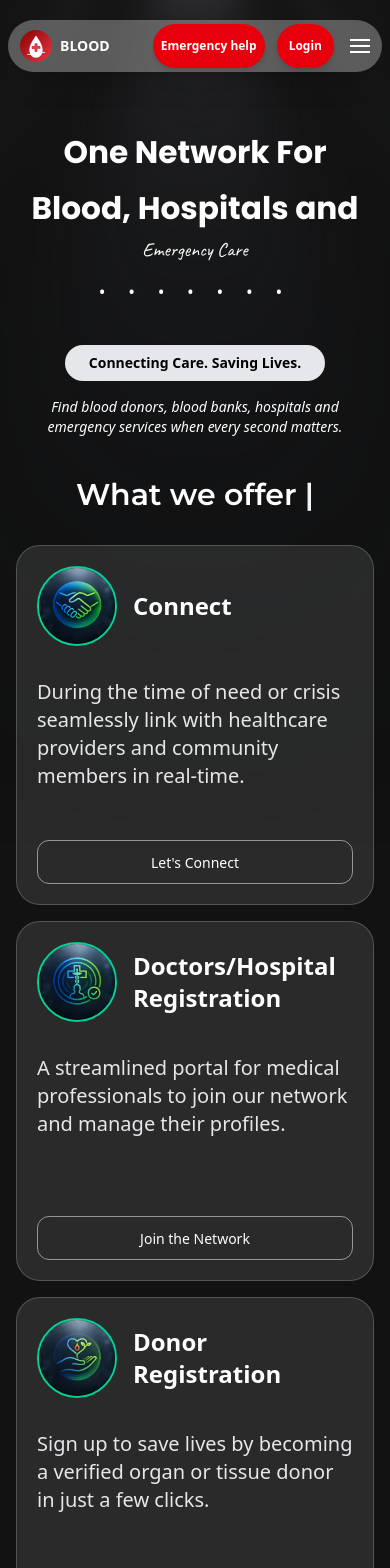
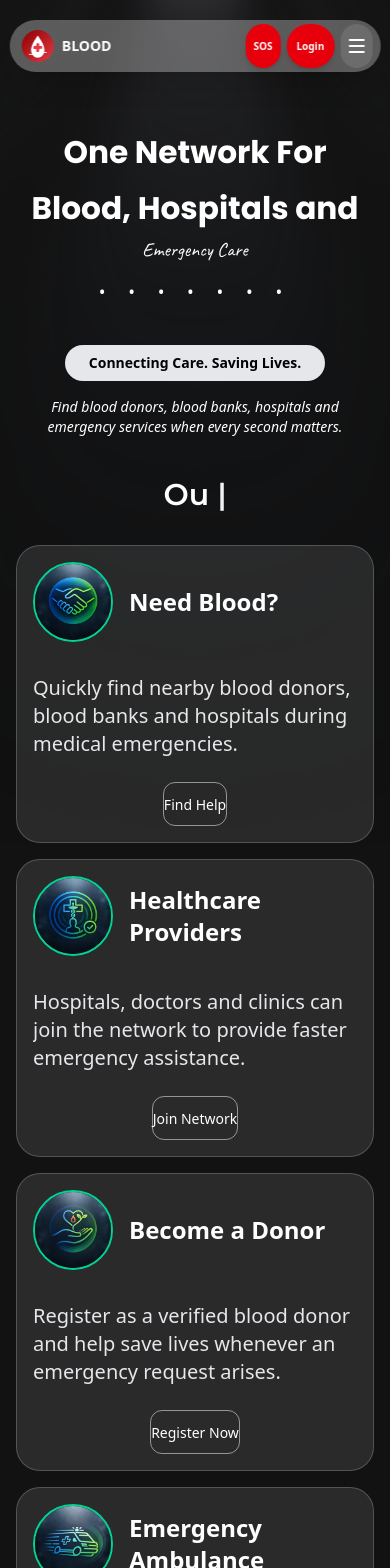
Before and after one commit to UTRINO-UTKARSH/Blood.Net, a React (Vite) app in the folder version2/: page / in a window 390 px wide. Shown: the top 1568 px of the page. Built offline with nearby package versions, Linux system fonts and the light colour scheme.

Commit message:
navbar update,hero+sectin2 update and media query

```diff
--- a/version2/src/components/Cards.jsx
+++ b/version2/src/components/Cards.jsx
@@ -4,7 +4,7 @@ const Cards = ({ title, desc, img, theme, value })=>{
     ? "hover:shadow-red-600/60 shadow-red-900"
     : "hover:shadow-blue-600/90 shadow-blue-700";
   return (
-    <div className={`flex flex-col transition-all duration-300 hover:-translate-y-2 hover:shadow-xl shadow-blue-900 bg-white/10 backdrop-blur-md border border-white/20 p-5 sm:p-7 w-full sm:w-80 md:w-84 lg:w-90 min-h-[360px] sm:h-[400px] rounded-3xl text-white ${shadowClass}`}>
+    <div className={`flex flex-col transition-all duration-300 hover:-translate-y-2 hover:shadow-xl shadow-blue-900 bg-white/10 backdrop-blur-md border border-white/20 sm:p-5 w-full sm:w-80 md:w-84 lg:w-80 min-w-4 max-md:p-4 sm:h-100 rounded-3xl text-white ${shadowClass}`}>
 
 
       <div className='flex items-center gap-4 mb-8 sm:mb-20'>
@@ -27,7 +27,7 @@ const Cards = ({ title, desc, img, theme, value })=>{
       </div>
 
       <div className='mt-6 flex justify-center'>
-        <button className='w-full border border-white/50 py-2.5 rounded-xl hover:bg-white hover:text-black transition-all font-medium active:scale-95'>
+        <button className='w-full border border-white/50 py-2.5 rounded-xl hover:bg-white hover:text-black transition-all font-medium active:scale-95 max-sm:w-fit'>
           {value}
         </button>
       </div>
--- a/version2/src/components/Navbar.jsx
+++ b/version2/src/components/Navbar.jsx
@@ -1,12 +1,31 @@
-import React, { useState } from 'react'
+import React, { useEffect, useState } from 'react'
 import { Link } from 'react-router-dom'
+const Navbar = () => {
+  const [scrolled,setscrolled] = useState(false);
 
-const Navbar = () => {
+  useEffect(()=>{
+    let ticking = false
+    const handelscroll = ()=>{
+      if(!ticking){
+        requestAnimationFrame(()=>{
+          setscrolled(window.scrollY>80);
+          ticking = false
+        })
+        ticking = true
+      }
+    }
+    window.addEventListener('scroll',handelscroll,{passive:true})
+    return ()=>{window.removeEventListener('scroll',handelscroll)}
+  },[])
   const [isOpen, setIsOpen] = useState(false);
 
   return (
     <>
-      <nav className='fixed top-5 left-0 right-0 z-50 flex bg-white/30 backdrop-blur-md rounded-full mx-2 sm:mx-4 md:mx-auto w-auto md:w-full md:max-w-5xl items-center justify-between py-1 sm:py-2 px-2 sm:px-3 md:px-6 Nav shadow-xl gap-1 sm:gap-2 md:gap-6'>
+     <nav className={`fixed left-1/2 -translate-x-1/2 z-50 flex items-center justify-between rounded-full Nav shadow-xl gap-1 sm:gap-2 md:gap-6 transition-all duration-300
+  ${scrolled
+    ? "top-0 w-[95%] max-w-5xl bg-[#1f1f1f]/90 backdrop-blur-xl shadow-2xl py-2 px-6"
+    : "top-5 w-[95%] md:w-full max-w-5xl bg-white/30 backdrop-blur-md py-1 sm:py-2 px-2 md:px-6"
+  }`}>
 
         {/* Logo */}
         <div className='text-sm sm:text-base md:text-lg cursor-pointer font-bold text-white flex items-center gap-1 sm:gap-2 shrink-0'>
@@ -21,92 +40,57 @@ const Navbar = () => {
         <ul className='hidden md:flex items-center gap-3 lg:gap-6 font-medium text-white text-sm'>
           <li><Link to="/" className='hover:text-red-600 cursor-pointer transition-colors text-sm'>Home</Link></li>
           <li className='relative group'>
-            <span className='hover:text-red-600 cursor-pointer transition-colors text-sm'>
-              Services
-            </span>
-             <div className='absolute top-full left-0 mt-5 group-hover:block bg-[#1f1f1f]  backdrop-blur-md rounded-2xl border border-white/10 shadow-[0_10px_30px_rgba(0,0,0,0.5)] min-w-48  overflow-hidden z-50 opacity-0 invisible translate-y-2 group-hover:opacity-100 group-hover:visible group-hover:translate-y-0 transition-all duration-100'>
-             <div></div>
-              <ul className='flex flex-col px-1 py-6  gap-1'>
-                <li>
-                  <Link to="/knowledge/blood-types" className=' px-4 py-2 text-white hover:text-red-600 hover:bg-white/20 rounded-xl transition-all text-sm'>
-                    Blood Donors
-                  </Link>
-                </li>
-                <li>
-                  <Link to="/knowledge/donation-process" className='block px-4 py-2 text-white hover:text-red-600 hover:bg-white/20 rounded-xl transition-all text-sm'>
-                    Blood Banks
-                  </Link>
-                </li>
-                <li>
-                  <Link to="/knowledge/eligibility" className='block px-4 py-2 text-white hover:text-red-600 hover:bg-white/20 rounded-xl transition-all text-sm'>
-                    Hospitals
-                  </Link>
-                </li>
-                <li>
-                  <Link to="/knowledge/faq" className='block px-4 py-2 text-white hover:text-red-600 hover:bg-white/20 rounded-xl transition-all text-sm'>
-                    Doctors
-                  </Link>
-                </li>
-                <li>
-                  <Link to="/knowledge/faq" className='block px-4 py-2 text-white hover:text-red-600 hover:bg-white/20 rounded-xl transition-all text-sm'>
-                    Ambulance Services
-                  </Link>
-                </li>
+            <span className='hover:text-red-600 cursor-pointer transition-colors text-sm'>Services</span>
+            <div className='absolute top-full left-0 mt-5 bg-[#1f1f1f] backdrop-blur-md rounded-2xl border border-white/10 shadow-[0_10px_30px_rgba(0,0,0,0.5)] min-w-48 overflow-hidden z-50 opacity-0 invisible translate-y-2 group-hover:opacity-100 group-hover:visible group-hover:translate-y-0 transition-all duration-100'>
+              <ul className='flex flex-col px-1 py-6 gap-1'>
+                <li><Link to="/knowledge/blood-types" className='px-4 py-2 text-white hover:text-red-600 hover:bg-white/20 rounded-xl transition-all text-sm'>Blood Donors</Link></li>
+                <li><Link to="/knowledge/donation-process" className='block px-4 py-2 text-white hover:text-red-600 hover:bg-white/20 rounded-xl transition-all text-sm'>Blood Banks</Link></li>
+                <li><Link to="/knowledge/eligibility" className='block px-4 py-2 text-white hover:text-red-600 hover:bg-white/20 rounded-xl transition-all text-sm'>Hospitals</Link></li>
+                <li><Link to="/knowledge/faq" className='block px-4 py-2 text-white hover:text-red-600 hover:bg-white/20 rounded-xl transition-all text-sm'>Doctors</Link></li>
+                <li><Link to="/knowledge/faq" className='block px-4 py-2 text-white hover:text-red-600 hover:bg-white/20 rounded-xl transition-all text-sm'>Ambulance Services</Link></li>
               </ul>
             </div>
           </li>
 
-            <li className='relative group'>
-            <span className='hover:text-red-600 cursor-pointer transition-colors text-sm'>
-              Knowledge
-            </span>
-
-            {/* Dropdown */}
-            <div className='absolute top-full left-1/2 -translate-x-1/2 mt-5 group-hover:block bg-[#1f1f1f] backdrop-blur-md rounded-2xl border border-white/10 shadow-[0_10px_30px_rgba(0,0,0,0.5)] min-w-48 overflow-hidden z-50 opacity-0 invisible translate-y-2 group-hover:opacity-100 group-hover:visible group-hover:translate-y-0 transition-all duration-100'>
-              <ul className='flex flex-col px-1 py-6  gap-1'>
-                <li>
-                  <Link to="/knowledge/blood-types" className=' px-4 py-2 text-white hover:text-red-600 hover:bg-white/20 rounded-xl transition-all text-sm'>
-                    First Aid
-                  </Link>
-                </li>
-                <li>
-                  <Link to="/knowledge/donation-process" className='block px-4 py-2 text-white hover:text-red-600 hover:bg-white/20 rounded-xl transition-all text-sm'>
-                    Blood Donation Guide
-                  </Link>
-                </li>
-                <li>
-                  <Link to="/knowledge/eligibility" className='block px-4 py-2 text-white hover:text-red-600 hover:bg-white/20 rounded-xl transition-all text-sm'>
-                    Organ Donation Guide
-                  </Link>
-                </li>
-                <li>
-                  <Link to="/knowledge/faq" className='block px-4 py-2 text-white hover:text-red-600 hover:bg-white/20 rounded-xl transition-all text-sm'>
-                    FAQ
-                  </Link>
-                </li>
+          <li className='relative group'>
+            <span className='hover:text-red-600 cursor-pointer transition-colors text-sm'>Knowledge</span>
+            <div className='absolute top-full left-1/2 -translate-x-1/2 mt-5 bg-[#1f1f1f] backdrop-blur-md rounded-2xl border border-white/10 shadow-[0_10px_30px_rgba(0,0,0,0.5)] min-w-48 overflow-hidden z-50 opacity-0 invisible translate-y-2 group-hover:opacity-100 group-hover:visible group-hover:translate-y-0 transition-all duration-100'>
+              <ul className='flex flex-col px-1 py-6 gap-1'>
+                <li><Link to="/knowledge/blood-types" className='px-4 py-2 text-white hover:text-red-600 hover:bg-white/20 rounded-xl transition-all text-sm'>First Aid</Link></li>
+                <li><Link to="/knowledge/donation-process" className='block px-4 py-2 text-white hover:text-red-600 hover:bg-white/20 rounded-xl transition-all text-sm'>Blood Donation Guide</Link></li>
+                <li><Link to="/knowledge/eligibility" className='block px-4 py-2 text-white hover:text-red-600 hover:bg-white/20 rounded-xl transition-all text-sm'>Organ Donation Guide</Link></li>
+                <li><Link to="/knowledge/faq" className='block px-4 py-2 text-white hover:text-red-600 hover:bg-white/20 rounded-xl transition-all text-sm'>FAQ</Link></li>
               </ul>
             </div>
           </li>
+
           <li className='hover:text-red-600 cursor-pointer transition-colors text-sm'>About</li>
         </ul>
 
-        {/* Right side — Login + Hamburger */}
-        <div className='flex items-center gap-3'>
-          <button className='bg-red-600 text-white text-xs px-2 sm:px-3 py-2 rounded-full font-semibold hover:bg-red-700 transition-all shadow-md active:scale-95 sm:text-sm'>
-            Emergency help
+        {/* Right side — Buttons + Hamburger */}
+        <div className='flex items-center gap-1.5 sm:gap-3'>
+
+          {/* Emergency help — shrinks label on small screens */}
+          <button className='bg-red-600 text-white rounded-full font-semibold hover:bg-red-700 active:scale-95 transition-all shadow-md text-[10px] px-2 py-1.5 sm:text-xs sm:px-3 sm:py-2 md:text-sm md:px-4 md:py-2 leading-tight'>
+            <span className='sm:hidden'>SOS</span>
+            <span className='hidden sm:inline md:hidden'>Help</span>
+            <span className='hidden md:inline'>Emergency Help</span>
           </button>
-          <button className='bg-red-600 text-white px-3 sm:px-4 py-2 rounded-full font-semibold hover:bg-red-700 transition-all shadow-md active:scale-95 text-xs sm:text-sm'>
+
+          {/* Login */}
+          <button className='bg-red-600 text-white rounded-full font-semibold hover:bg-red-700 active:scale-95 transition-all shadow-md text-[10px] px-2.5 py-1.5 sm:text-xs sm:px-3 sm:py-2 md:text-sm md:px-4 md:py-2 leading-tight'>
             Login
           </button>
 
-          {/* Hamburger — only on mobile */}
+          {/* Hamburger — mobile only */}
           <button
-            className='md:hidden flex flex-col justify-center items-center w-7 h-7 gap-1'
+            aria-label={isOpen ? 'Close menu' : 'Open menu'}
+            className='md:hidden relative flex items-center justify-center w-8 h-8 rounded-full bg-white/10 hover:bg-white/20 transition-colors cursor-pointer shrink-0'
             onClick={() => setIsOpen(!isOpen)}
           >
-            <span className={`block w-5 h-0.5 bg-white transition-all cursor-pointer duration-300 ${isOpen ? 'rotate-45 translate-y-1.5' : ''}`} />
-            <span className={`block w-5 h-0.5 bg-white transition-all cursor-pointer duration-300 ${isOpen ? 'opacity-0' : ''}`} />
-            <span className={`block w-5 h-0.5 bg-white transition-all cursor-pointer duration-300 ${isOpen ? '-rotate-45 -translate-y-1.5' : ''}`} />
+            <span className={`absolute block w-4 h-0.5 bg-white rounded-full transition-all duration-300 ease-in-out ${isOpen ? 'rotate-45' : '-translate-y-1.5'}`} />
+            <span className={`absolute block w-4 h-0.5 bg-white rounded-full transition-all duration-300 ease-in-out ${isOpen ? 'opacity-0 scale-x-0' : 'opacity-100 scale-x-100'}`} />
+            <span className={`absolute block w-4 h-0.5 bg-white rounded-full transition-all duration-300 ease-in-out ${isOpen ? '-rotate-45' : 'translate-y-1.5'}`} />
           </button>
         </div>
       </nav>
@@ -116,18 +100,14 @@ const Navbar = () => {
         ${isOpen ? 'top-24 opacity-100 pointer-events-auto' : 'top-20 opacity-0 pointer-events-none'}`}
       >
         <ul className='flex flex-col font-medium text-white p-4 gap-4'>
-          <li>
-            <Link to="/" className='hover:text-red-600 transition-colors text-base' onClick={() => setIsOpen(false)}>Home</Link>
-          </li>
-          <li>
-            <Link to="/Donate" className='hover:text-red-600 transition-colors text-base' onClick={() => setIsOpen(false)}>Donate</Link>
-          </li>
+          <li><Link to="/" className='hover:text-red-600 transition-colors text-base' onClick={() => setIsOpen(false)}>Home</Link></li>
+          <li><Link to="/Donate" className='hover:text-red-600 transition-colors text-base' onClick={() => setIsOpen(false)}>Donate</Link></li>
           <li className='hover:text-red-600 cursor-pointer transition-colors text-base'>About Us</li>
           <li className='hover:text-red-600 cursor-pointer transition-colors text-base'>Contact</li>
         </ul>
       </div>
     </>
-    )
+  )
 }
 
 export default Navbar
--- a/version2/src/components/OurFeatures.jsx
+++ b/version2/src/components/OurFeatures.jsx
@@ -8,35 +8,35 @@ import fourth from '../assets/ambulance.png'
 import fifth from '../assets/blood_bank.png'
 const features = [
   {
-    title: "Connect",
-    desc: "During the time of need or crisis seamlessly link with healthcare providers and community members in real-time.",
-    img :first,
-    value:"Let's Connect"
+    title: "Need Blood?",
+    desc: "Quickly find nearby blood donors, blood banks and hospitals during medical emergencies.",
+    img: first,
+    value: "Find Help"
   },
   {
-    title: "Doctors/Hospital Registration",
-    desc: "A streamlined portal for medical professionals to join our network and manage their profiles.",
-    img:second,
-    value:"Join the Network"
+    title: "Healthcare Providers",
+    desc: "Hospitals, doctors and clinics can join the network to provide faster emergency assistance.",
+    img: second,
+    value: "Join Network"
   },
   {
-    title: "Donor Registration",
-    desc: "Sign up to save lives by becoming a verified organ or tissue donor in just a few clicks.",
-    img:third,
-    value:"Let's Save Lives"
+    title: "Become a Donor",
+    desc: "Register as a verified blood donor and help save lives whenever an emergency request arises.",
+    img: third,
+    value: "Register Now"
   },
   {
-    title: "Get Ambulance",
-    desc: "Emergency rapid-response booking to get medical help to your location immediately.",
-    img:fourth,
-    theme:"red",
-    value:"Dispatch Now"
+    title: "Emergency Ambulance",
+    desc: "Locate and request nearby ambulance services for rapid emergency transportation.",
+    img: fourth,
+    theme: "red",
+    value: "Request Ambulance"
   },
   {
     title: "Blood Banks",
-    desc: "Locate nearby blood centers, check availability, and schedule your next donation.",
-    img:fifth,
-    value:"Share Life"
+    desc: "Search nearby blood banks, check blood availability and contact them instantly.",
+    img: fifth,
+    value: "Find Blood Banks"
   }
 ];
 const OurFeatures = () => {
@@ -46,7 +46,7 @@ const OurFeatures = () => {
       <h2 className='text-white title text-3xl sm:text-5xl md:text-6xl lg:text-7xl font-extrabold text-center mb-8 sm:mb-12 md:mb-16'><Typewriter /></h2>
       <div className='flex justify-center flex-wrap gap-4 sm:gap-6 md:gap-8 w-full max-w-6xl mx-auto'>
        {features.map((item,index)=> (
-          <Cards key={index} title = {item.title} desc = {item.desc} value={item.value} img = {item.img} theme = {item.theme} />
+          <Cards key={index} {...item} />
        ))}
       </div>
     </div>
--- a/version2/src/components/Typewriter.jsx
+++ b/version2/src/components/Typewriter.jsx
@@ -1,7 +1,6 @@
-import { HelpCircleIcon } from 'lucide-react';
 import { useState, useEffect } from 'react';
 
-const useTypewriter = (words, speed = 100, pause = 2000) => {
+const useTypewriter = (words, speed = 100, pause = 3000) => {
   const [displayText, setDisplayText] = useState('');
   const [isDeleting, setIsDeleting] = useState(false);
   const [loopIndex, setLoopIndex] = useState(0);
@@ -35,14 +34,18 @@ const useTypewriter = (words, speed = 100, pause = 2000) => {
 
     const timer = setTimeout(handleTyping, typingSpeed);
     return () => clearTimeout(timer);
-  }, [displayText, isDeleting, loopIndex, words, speed, pause,typingSpeed]);
+  }, [displayText, isDeleting, loopIndex, words, speed, pause, typingSpeed]);
 
   return displayText;
 };
 
 // Usage Component
 const Typewriter = () => {
-  const sentences = ["How Do we work. ", "What we offer", "Our Features"];
+  const sentences = [
+    "Choose Your Service",
+    "Our Services",
+    "One Platform. Many Solutions."
+  ];
   const displayText = useTypewriter(sentences);
 
   return (
```
